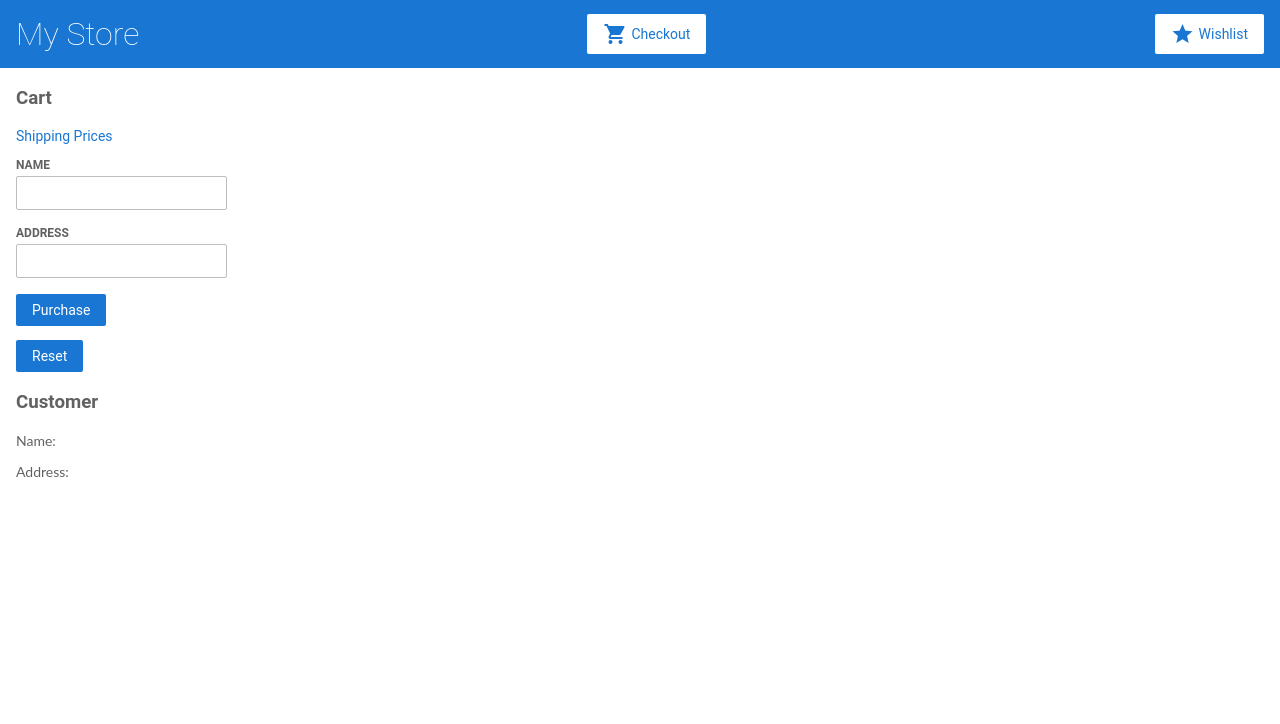
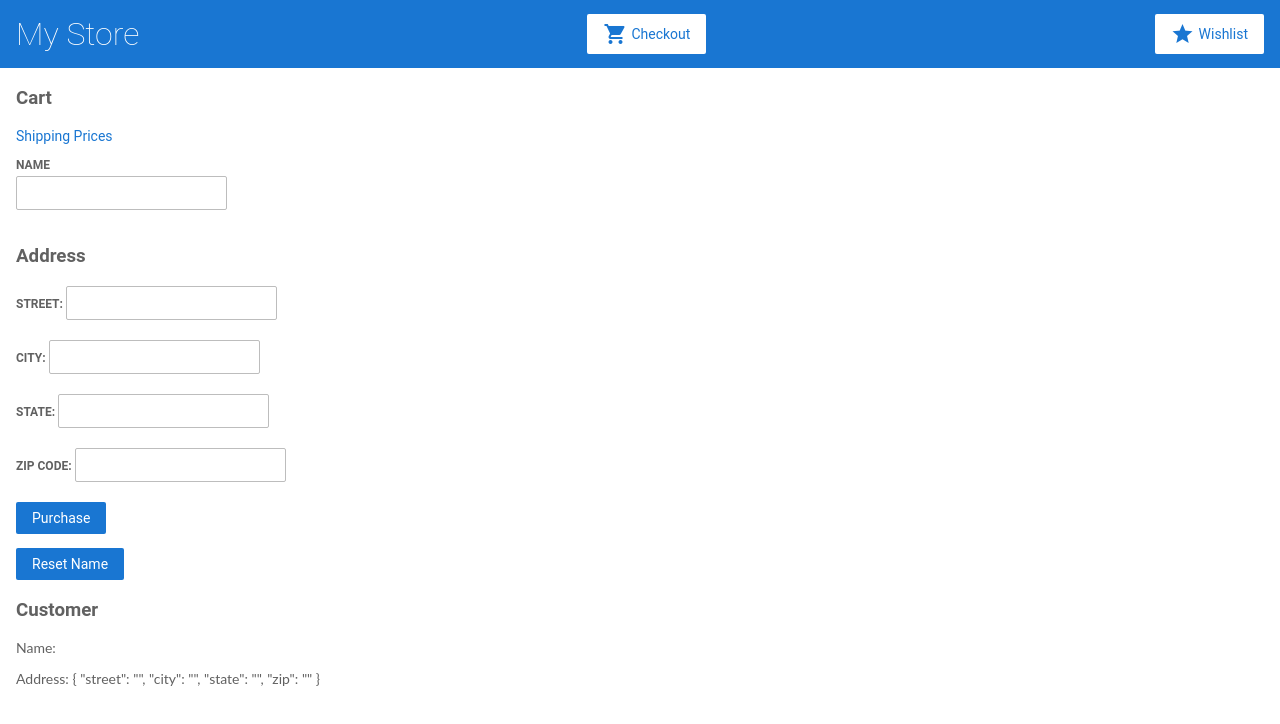
Before and after one commit to TornikeJ/angular-tutorial-first, an Angular app: page /cart in a window 1280 px wide. Shown: the top 724 px of the page. Built offline with nearby package versions, Linux system fonts and the light colour scheme.

Commit message:
feat(8-reactive-forms-nested-forms): Finish task

```diff
--- a/src/app/cart/cart.component.html
+++ b/src/app/cart/cart.component.html
@@ -15,13 +15,28 @@
         <label>Name</label>
         <input type="text" formControlName="name">
     </div>
-    <div>
-        <label>Address</label>
-        <input type="text" formControlName="address">
+    <div formGroupName="address">
+        <h3>Address</h3>
+        <label>
+            Street:
+            <input type="text" formControlName="street">
+        </label>
+        <label>
+            City:
+            <input type="text" formControlName="city">
+        </label>
+        <label>
+            State:
+            <input type="text" formControlName="state">
+        </label>
+        <label>
+            Zip Code:
+            <input type="text" formControlName="zip">
+        </label>
     </div>
     <button class="button" type="submit">Purchase</button>
     <p>
-        <button class="button" type="button" (click)="setDefault()">Reset</button>
+        <button class="button" type="button" (click)="setDefault()">Reset Name</button>
     </p>
 </form>
 
@@ -31,6 +46,6 @@
         Name: {{checkoutForm.controls.name.value}}
     </p>
     <p>
-        Address: {{checkoutForm.controls.address.value}}
+        Address: {{checkoutForm.controls.address.value | json}}
     </p>
 </div>
--- a/src/app/cart/cart.component.ts
+++ b/src/app/cart/cart.component.ts
@@ -20,7 +20,12 @@
     this.items = this.cartService.getItems();
     this.checkoutForm = this.formBuilder.group({
       name: '',
-      address: ''
+      address: this.formBuilder.group({
+        street: '',
+        city: '',
+        state: '',
+        zip: ''
+      })
     });
   }
   onSubmit(customerData) {
@@ -30,8 +35,7 @@
   }
   setDefault() {
     this.checkoutForm.patchValue({
-      name: 'John Doe',
-      address: 'Kyiv'
+      name: 'John Doe'
     });
   }
   ngOnInit() {
```
